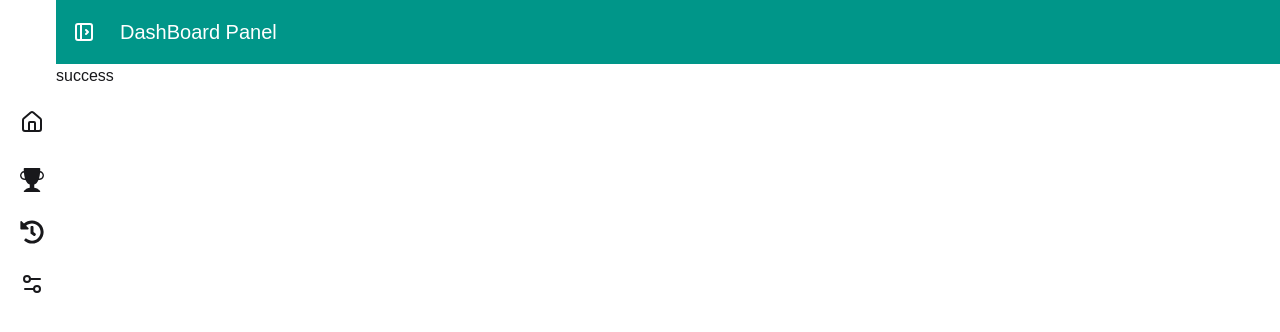
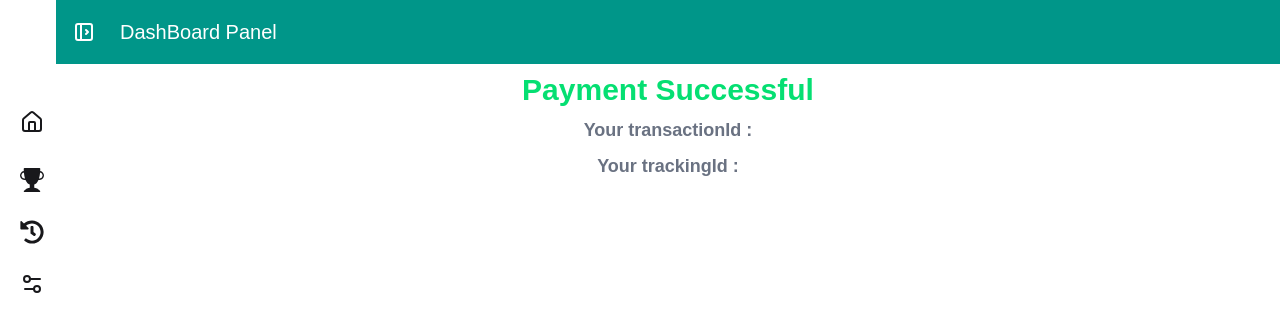
Before and after one commit to mehedihasanshohan/contestverse, a React (Vite) app: page /dashboard/payment-success in a window 1280 px wide. Shown: the top 332 px of the page. Built offline with nearby package versions, Linux system fonts and the light colour scheme; no server answers; sample sign-in values are in the browser's storage.

Commit message:
add: trackingId & transactionId in success-payment page

```diff
--- a/src/pages/dashboard/PaymentSuccess.jsx
+++ b/src/pages/dashboard/PaymentSuccess.jsx
@@ -1,44 +1,10 @@
-// import React, { useEffect, useState } from 'react'
-// import { useSearchParams } from 'react-router'
+import React, { useEffect, useState } from 'react'
 import useAxiosSecure from '../../hooks/useAxiosSecure';
-
-// const PaymentSuccess = () => {
-//   const [ searchParams ] = useSearchParams();
-//   // const sessionId = searchParams.get('session_id');
-//   const [paymentInfo, setPaymentInfo] = useState({});  const sessionId = searchParams.get('session_id');
-//   const axiosSecure = useAxiosSecure();
-//   console.log(sessionId);
-
-//   useEffect(() => {
-//     if(sessionId){
-//       axiosSecure.patch(`/payment-success?session_id=${sessionId}`)
-//       .then(res => {
-//         console.log(res.data);
-//         setPaymentInfo({
-//           transactionId: res.data.transactionId,
-//           trackingId : res.data.trackingId
-//         })
-//       })
-//     }
-//   },[sessionId, axiosSecure])
-
-
-//   return (
-//     <div>
-//       <h2 className='text-green-400 font-semibold text-center text-3xl mt-2'>Payment Successful</h2>
-//       <p className='text-gray-500 font-semibold text-center text-lg mt-2'>Your transactionId : {paymentInfo.transactionId}</p>
-//     </div>
-//   )
-// }
-
-// export default PaymentSuccess
-
-
-import React, { useEffect } from 'react'
 import { useSearchParams } from 'react-router';
 
 const PaymentSuccess = () => {
   const [ searchParams ] = useSearchParams();
+  const [paymentInfo, setPaymentInfo] = useState({});
   const sessionId = searchParams.get('session_id')
   const axiosSecure = useAxiosSecure();
 
@@ -49,18 +15,20 @@ const PaymentSuccess = () => {
       axiosSecure.patch(`/payment-success?session_id=${sessionId}`)
       .then(res => {
         console.log(res.data);
-        // setPaymentInfo({
-        //   transactionId: res.data.transactionId,
-        //   trackingId : res.data.trackingId
-        // })
+        setPaymentInfo({
+          transactionId: res.data.transactionId,
+          trackingId : res.data.trackingId
+        })
       })
     }
   },[sessionId, axiosSecure])
 
   return (
-    <div>
-      <h2>success</h2>
-    </div>
+   <div>
+     <h2 className='text-green-400 font-semibold text-center text-3xl mt-2'>Payment Successful</h2>
+    <p className='text-gray-500 font-semibold text-center text-lg mt-2'>Your transactionId : {paymentInfo.transactionId}</p>
+    <p className='text-gray-500 font-semibold text-center text-lg mt-2'>Your trackingId : {paymentInfo.trackingId}</p>
+     </div>
   )
 }
 
```
